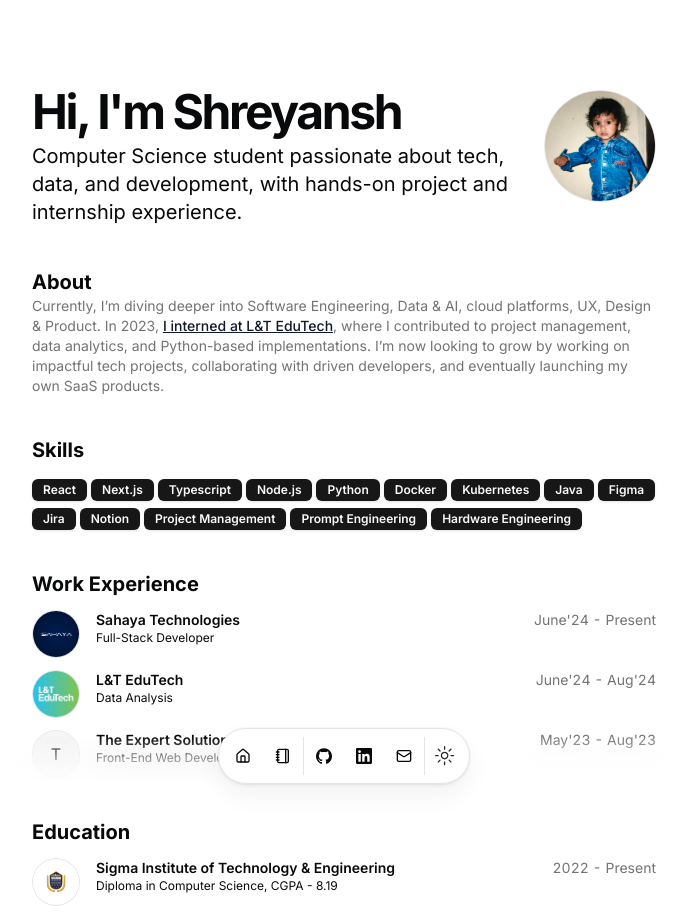
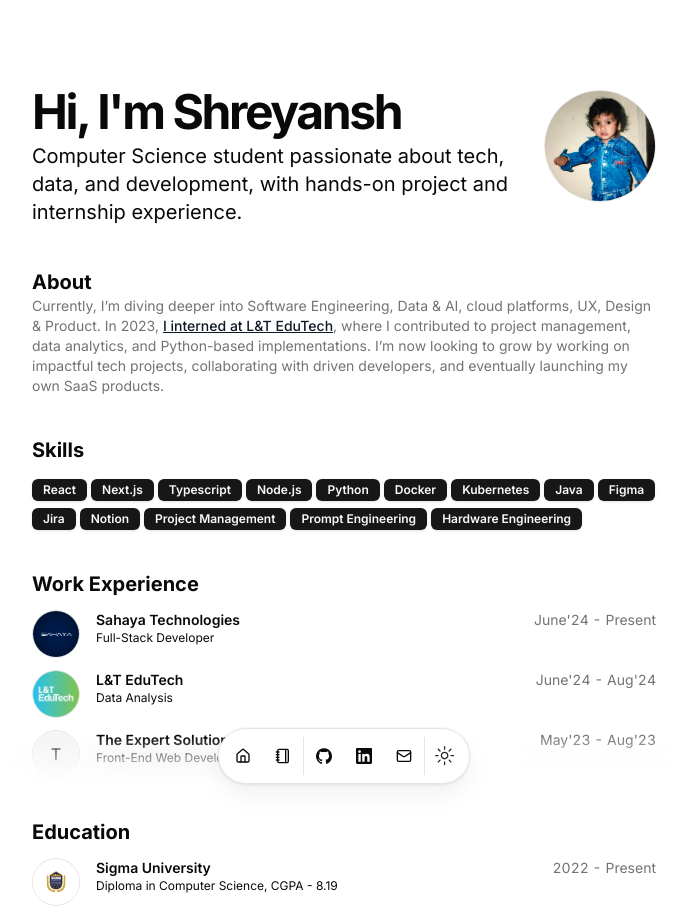
Before and after one commit to Shreyansh-patni/my-portfolio, a Next.js app: page / in a window 1280 px wide. Shown: the top 918 px of the page, without its empty margins (296-983 px from the left). Built offline with nearby package versions, Linux system fonts and the light colour scheme.

Commit message:
Update resume.tsx

```diff
--- a/src/data/resume.tsx
+++ b/src/data/resume.tsx
@@ -128,7 +128,7 @@
   // Education
   education: [
     {
-      school: "Sigma Institute of Technology & Engineering",
+      school: "Sigma University",
       href: "https://sigmauniversity.ac.in/",
       degree: "Diploma in Computer Science, CGPA - 8.19",
       logoUrl: "/Sigma-university.png",
```
